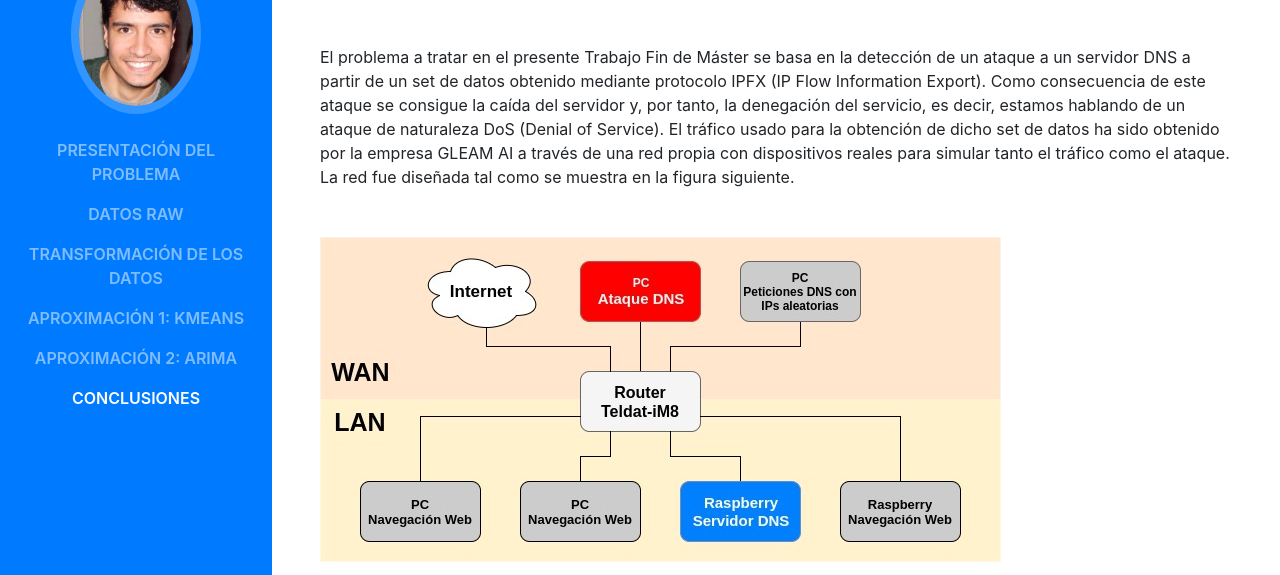
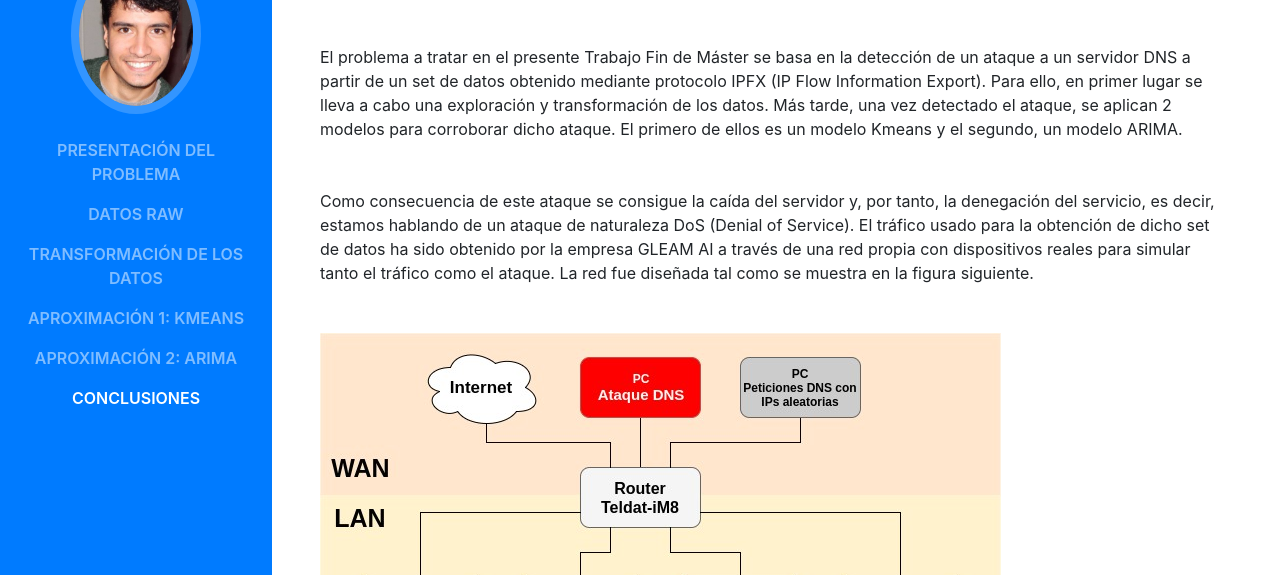
Before and after one commit to EnriqueRondan/CV-Enrique-Rondan, a website with bundled scripts: page index.html in a window 1280 px wide. Shown: the part 218-793 px from the top of the page. Built offline with nearby package versions, Linux system fonts and the light colour scheme; a web font is replaced by a local one.

Commit message:
Update index.html

```diff
--- a/index.html
+++ b/index.html
@@ -69,16 +69,16 @@
             <span class="text-primary">GLEAM AI</span>
           </h2>
           <div class="subheading mb-5"><u>Tutores</u>: Fernando Sancho Caparrini y Javier de la Rosa ·
-            <a><u>Autor</u>: Enrique Rondán Galán</a> <li class="list-inline-item">
+            <a><u>Autor</u>: Enrique Rondán Galán</a>
               <a href="https://es.linkedin.com/in/enrique-rond%C3%A1n-gal%C3%A1n-51856292">
                 <span class="fa-stack fa-lg">
                   <i class="fa fa-circle fa-stack-2x"></i>
                   <i class="fa fa-linkedin fa-stack-1x fa-inverse"></i>
                 </span>
-              </a>
-            </li>
+            </a>
           </div>
-          <p class="mb-5"> El problema a tratar en el presente Trabajo Fin de Máster se basa en la detección de un ataque a un servidor DNS a partir de un set de datos obtenido mediante protocolo IPFX (IP Flow Information Export). Como consecuencia de este ataque se consigue la caída del servidor y, por tanto, la denegación del servicio, es decir, estamos hablando de un ataque de naturaleza DoS (Denial of Service). El tráfico usado para la obtención de dicho set de datos ha sido obtenido por la empresa GLEAM AI a través de una red propia con dispositivos reales para simular tanto el tráfico como el ataque. La red fue diseñada tal como se muestra en la figura siguiente.</p>
+          <p class="mb-5"> El problema a tratar en el presente Trabajo Fin de Máster se basa en la detección de un ataque a un servidor DNS a partir de un set de datos obtenido mediante protocolo IPFX (IP Flow Information Export). Para ello, en primer lugar se lleva a cabo una exploración y transformación de los datos. Más tarde, una vez detectado el ataque, se aplican 2 modelos para corroborar dicho ataque. El primero de ellos es un modelo Kmeans y el segundo, un modelo ARIMA. </p>
+          <p class="mb-5"> Como consecuencia de este ataque se consigue la caída del servidor y, por tanto, la denegación del servicio, es decir, estamos hablando de un ataque de naturaleza DoS (Denial of Service). El tráfico usado para la obtención de dicho set de datos ha sido obtenido por la empresa GLEAM AI a través de una red propia con dispositivos reales para simular tanto el tráfico como el ataque. La red fue diseñada tal como se muestra en la figura siguiente.</p>
           <p><img src="img/P.jpg" alt=""></p>
           <p class="mb-5"> El set de datos obtenido, en json, consta de más de 1.700.000 flows, sumando un total de 2.1GB de datos. De las 46 variables del dataset solo se usaron 14 variables para este estudio. Las variables son:</p>
           <p><img src="img/variables.PNG" alt=""></p>
```
